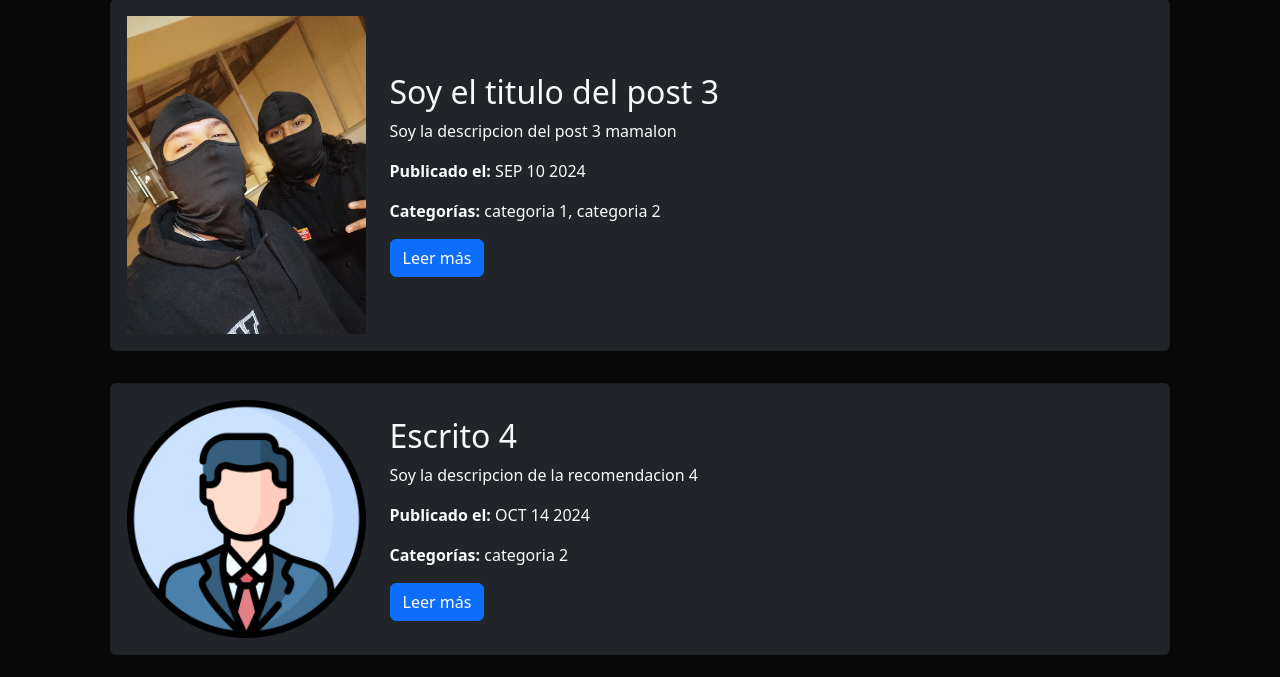
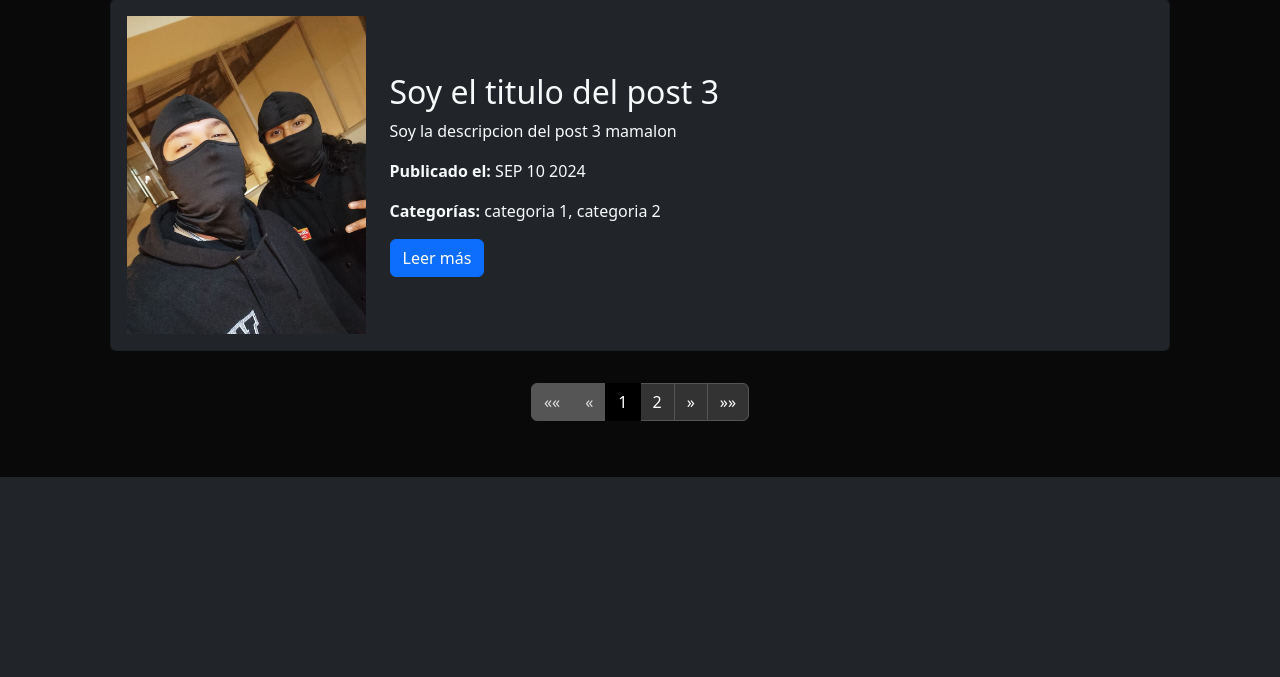
Before and after one commit to fancyydev/personal-web-site, a Django app: page /blog/writenposts/ in a window 1280 px wide. Shown: the part 848-1525 px from the top of the page. After the commit the page ends 1325 px from the top, so only its background shows below. Run offline with Django 4.2, Linux system fonts and the light colour scheme; data comes from the database, SQL or seed files in the repository; both versions use the stored data as it was after the commit; some libraries are stand-ins or nearby versions.

Commit message:
Se agrego la paginacion a la pagina web

```diff
--- /dev/null
+++ b/mywebsite/blog/templates/pagination.html
@@ -0,0 +1,65 @@
+<div class="d-flex justify-content-center">
+    <nav aria-label="Page navigation">
+        <ul class="pagination">
+            {% if page.has_previous %}
+                <li class="page-item">
+                    <a class="page-link" href="?page=1" aria-label="First" style="background-color: #333; color: white; border-color: #555;">
+                        <span aria-hidden="true">&laquo;&laquo;</span>
+                    </a>
+                </li>
+                <li class="page-item">
+                    <a class="page-link" href="?page={{ page.previous_page_number }}" aria-label="Previous" style="background-color: #333; color: white; border-color: #555;">
+                        <span aria-hidden="true">&laquo;</span>
+                    </a>
+                </li>
+            {% else %}
+                <li class="page-item disabled">
+                    <a class="page-link" href="#" aria-label="First" style="background-color: #555; color: #ddd; border-color: #555;">
+                        <span aria-hidden="true">&laquo;&laquo;</span>
+                    </a>
+                </li>
+                <li class="page-item disabled">
+                    <a class="page-link" href="#" aria-label="Previous" style="background-color: #555; color: #ddd; border-color: #555;">
+                        <span aria-hidden="true">&laquo;</span>
+                    </a>
+                </li>
+            {% endif %}
+
+            {% for num in page.paginator.page_range %}
+                {% if page.number == num %}
+                    <li class="page-item active">
+                        <a class="page-link" href="#" style="background-color: black; color: white; border-color: black;">{{ num }}</a>
+                    </li>
+                {% elif num > page.number|add:'-3' and num < page.number|add:'3' %}
+                    <li class="page-item">
+                        <a class="page-link" href="?page={{ num }}" style="background-color: #333; color: white; border-color: #555;">{{ num }}</a>
+                    </li>
+                {% endif %}
+            {% endfor %}
+
+            {% if page.has_next %}
+                <li class="page-item">
+                    <a class="page-link" href="?page={{ page.next_page_number }}" aria-label="Next" style="background-color: #333; color: white; border-color: #555;">
+                        <span aria-hidden="true">&raquo;</span>
+                    </a>
+                </li>
+                <li class="page-item">
+                    <a class="page-link" href="?page={{ page.paginator.num_pages }}" aria-label="Last" style="background-color: #333; color: white; border-color: #555;">
+                        <span aria-hidden="true">&raquo;&raquo;</span>
+                    </a>
+                </li>
+            {% else %}
+                <li class="page-item disabled">
+                    <a class="page-link" href="#" aria-label="Next" style="background-color: #555; color: #ddd; border-color: #555;">
+                        <span aria-hidden="true">&raquo;</span>
+                    </a>
+                </li>
+                <li class="page-item disabled">
+                    <a class="page-link" href="#" aria-label="Last" style="background-color: #555; color: #ddd; border-color: #555;">
+                        <span aria-hidden="true">&raquo;&raquo;</span>
+                    </a>
+                </li>
+            {% endif %}
+        </ul>
+    </nav>
+</div>
--- a/mywebsite/blog/templates/posts.html
+++ b/mywebsite/blog/templates/posts.html
@@ -1,4 +1,6 @@
 {% extends 'layout.html' %}
+
+
 {% block content %}
 
     <h1>Posts</h1>
@@ -26,8 +28,12 @@
             </div>
         </div>
     </div>
+
     {% empty %}
         <p>No hay posts disponibles.</p>
     {% endfor %}
+    <div class="p-3">
+        {% include "pagination.html" with page=posts %}
+    </div>
 
 {% endblock %}
--- a/mywebsite/blog/views.py
+++ b/mywebsite/blog/views.py
@@ -1,17 +1,39 @@
 from django.shortcuts import render, get_object_or_404
 from .models import *
+from django.core.paginator import Paginator, EmptyPage, PageNotAnInteger
 # Create your views here.
 
 def render_posts(request):
+
     posts = Post.objects.filter(type='escritos')
     return render(request, 'posts.html', {'posts': posts})
 
 def list_written_posts(request):
-    posts = Post.objects.filter(type='escritos')
+    post_list = Post.objects.filter(type='escritos')
+    paginator = Paginator(post_list, 3)
+    page_number = request.GET.get('page', 1)
+
+    try:
+        posts = paginator.page(page_number)
+    except EmptyPage:
+        posts = paginator.page(paginator.num_pages)
+    except PageNotAnInteger:
+        posts = paginator.page(1)
+
     return render(request, 'posts.html', {'posts': posts})
 
 def list_recomendation_posts(request):
-    posts = Post.objects.filter(type='recomendaciones')
+    post_list = Post.objects.filter(type='recomendaciones')
+    paginator = Paginator(post_list, 3)
+    page_number = request.GET.get('page', 1)
+
+    try:
+        posts = paginator.page(page_number)
+    except EmptyPage:
+        posts = paginator.page(paginator.num_pages)
+    except PageNotAnInteger:
+        posts = paginator.page(1)
+
     return render(request, 'posts.html', {'posts': posts})
 
 def list_art_posts(request):
--- a/mywebsite/portfolio/templates/home.html
+++ b/mywebsite/portfolio/templates/home.html
@@ -20,7 +20,7 @@
             aspernatur excepturi! Expedita eius nam quaerat, provident nobis eos, exercitationem non mollitia deserunt
             qui, fuga corrupti tempora quo est inventore.
         </p>
-        <a class="btn btn-primary btn-lg rounded-0 my-3" href="{% static 'portfolio/Resume.pdf' %}" target="_blank">Descargar portafolio</a>
+        <a class="btn btn-primary btn-lg rounded-5 my-3" href="{% static 'portfolio/Resume.pdf' %}" target="_blank">Descargar CV</a>
     </div>
 </header>
 
```
Also changed, not shown: mywebsite/db.sqlite3, mywebsite/media/posts/images/profile_ciYWhVV.png (added), mywebsite/media/posts/images/torre_roc.jpg (added).
